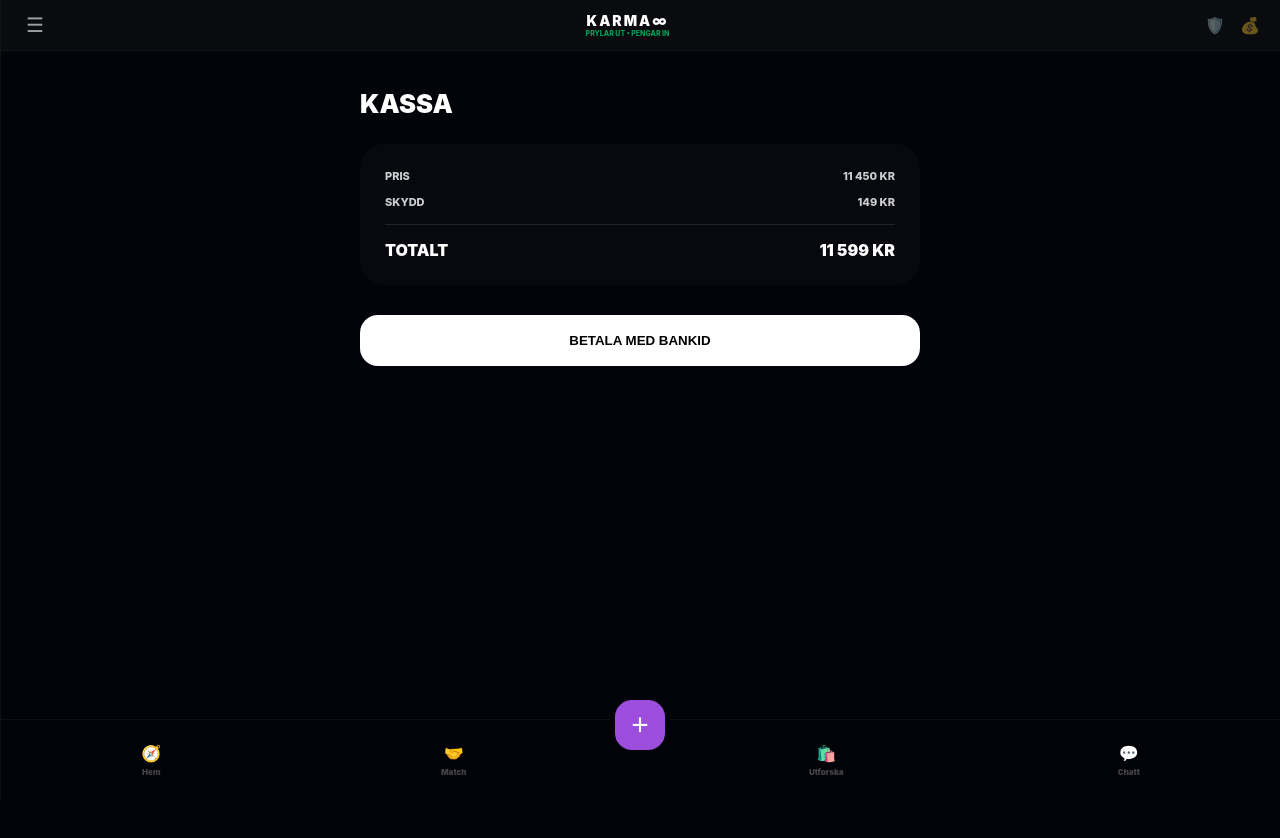
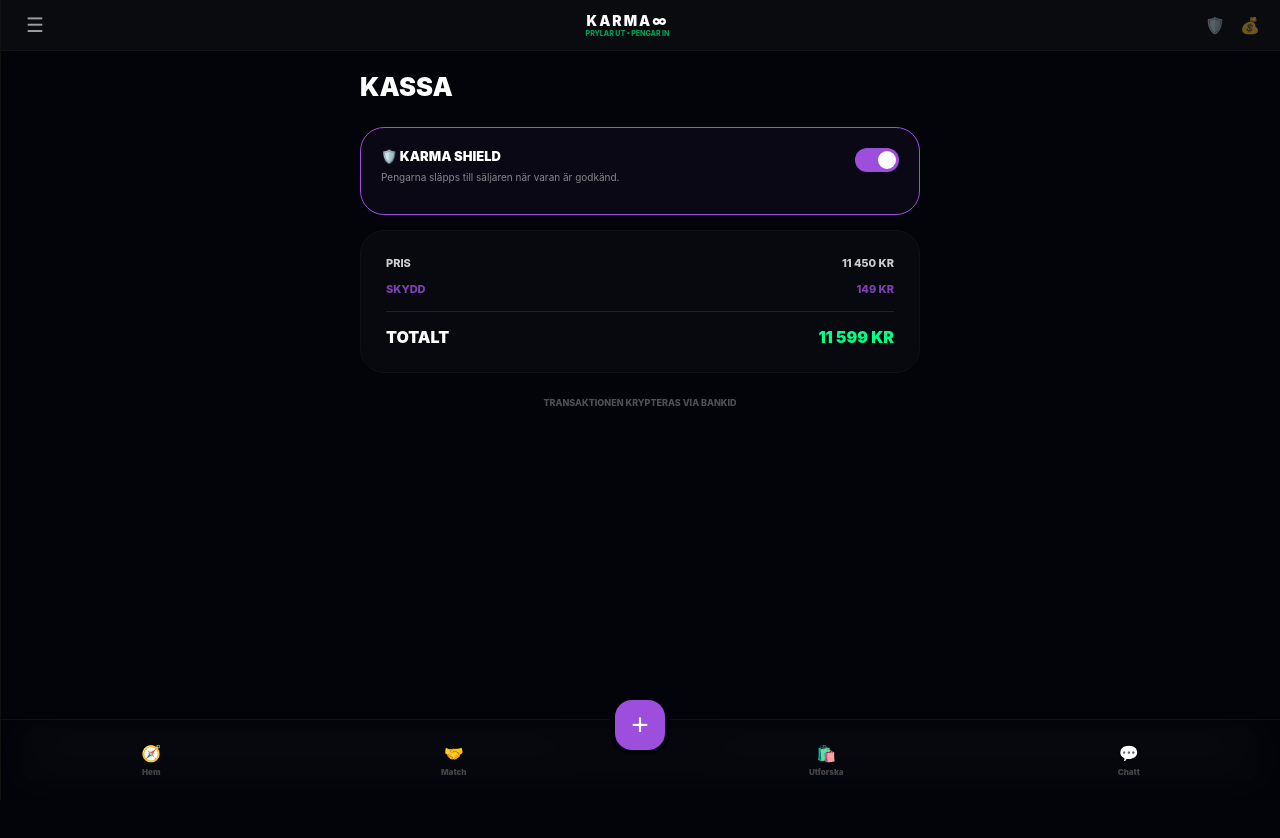
Before and after one commit to gascheckking/marketbeg-appGem, a Next.js app: page /checkout in a window 1280 px wide. Shown: the top 838 px of the page. Built offline with nearby package versions, Linux system fonts and the light colour scheme.

Commit message:
Update page.tsx

```diff
--- a/app/checkout/page.tsx
+++ b/app/checkout/page.tsx
@@ -1,10 +1,13 @@
 // app/checkout/page.tsx
 "use client";
 
-import React, { useState } from "react";
+import React, { Suspense, useState } from "react";
 import { useRouter, useSearchParams } from "next/navigation";
 
-export default function CheckoutPage() {
+/* =========================
+   CLIENT CHECKOUT CONTENT
+   ========================= */
+function CheckoutClient() {
   const router = useRouter();
   const params = useSearchParams();
 
@@ -18,32 +21,113 @@ export default function CheckoutPage() {
   const total = basePrice + shieldFee;
 
   return (
-    <div className="page-wrapper" style={{ padding: "20px" }}>
+    <div className="page-wrapper" style={{ padding: "20px", animation: "fadeIn 0.4s ease" }}>
       <header style={{ marginBottom: "25px" }}>
-        <h1 style={{ fontSize: "1.6rem", fontWeight: 900 }}>KASSA</h1>
+        <h1 style={{ fontSize: "1.6rem", fontWeight: 900, margin: 0 }}>KASSA</h1>
+
         {trust && (
-          <div style={{ fontSize: "9px", opacity: 0.6, fontWeight: 800 }}>
+          <div style={{ marginTop: "6px", fontSize: "9px", fontWeight: 800, opacity: 0.6 }}>
             Köpare med {trust}% tillit • {demand}
           </div>
         )}
       </header>
 
-      <div style={{ padding: "25px", borderRadius: "24px", background: "rgba(255,255,255,0.02)" }}>
+      <div style={{ display: "flex", flexDirection: "column", gap: "15px" }}>
+        {/* KARMA SHIELD */}
+        <div
+          style={{
+            padding: "20px",
+            borderRadius: "24px",
+            background: shieldActive
+              ? "rgba(157, 78, 221, 0.05)"
+              : "rgba(255,255,255,0.02)",
+            border: shieldActive
+              ? "1px solid var(--neon-purple)"
+              : "1px solid #222",
+          }}
+        >
+          <div style={{ display: "flex", justifyContent: "space-between" }}>
+            <div>
+              <h3 style={{ margin: 0, fontSize: "13px", fontWeight: 900 }}>
+                🛡️ KARMA SHIELD
+              </h3>
+              <p
+                style={{
+                  fontSize: "10px",
+                  marginTop: "6px",
+                  opacity: 0.5,
+                  lineHeight: "1.4",
+                }}
+              >
+                Pengarna släpps till säljaren när varan är godkänd.
+              </p>
+            </div>
+
+            <div
+              onClick={() => setShieldActive(!shieldActive)}
+              style={{
+                width: "44px",
+                height: "24px",
+                background: shieldActive ? "var(--neon-purple)" : "#333",
+                borderRadius: "12px",
+                position: "relative",
+                cursor: "pointer",
+              }}
+            >
+              <div
+                style={{
+                  width: "18px",
+                  height: "18px",
+                  background: "#fff",
+                  borderRadius: "50%",
+                  position: "absolute",
+                  top: "3px",
+                  left: shieldActive ? "23px" : "3px",
+                  transition: "0.3s",
+                }}
+              />
+            </div>
+          </div>
+        </div>
+
+        {/* ORDER SUMMARY */}
+        <div
+          style={{
+            padding: "25px",
+            borderRadius: "24px",
+            background: "rgba(255,255,255,0.02)",
+            border: "1px solid #111",
+          }}
+        >
           <div className="row">
             <span>PRIS</span>
             <span>{basePrice.toLocaleString("sv-SE")} KR</span>
           </div>
-        <div className="row">
+          <div className="row" style={{ color: "var(--neon-purple)" }}>
             <span>SKYDD</span>
             <span>{shieldFee} KR</span>
           </div>
           <div className="total-row">
             <span>TOTALT</span>
-          <span>{total.toLocaleString("sv-SE")} KR</span>
+            <span style={{ color: "var(--neon-mint)" }}>
+              {total.toLocaleString("sv-SE")} KR
+            </span>
           </div>
         </div>
 
-      <div style={{ marginTop: "30px" }}>
+        <p style={{ textAlign: "center", fontSize: "9px", opacity: 0.3, fontWeight: 800 }}>
+          TRANSAKTIONEN KRYPTERAS VIA BANKID
+        </p>
+      </div>
+
+      <div
+        style={{
+          position: "fixed",
+          bottom: "calc(20px + env(safe-area-inset-bottom))",
+          left: "20px",
+          right: "20px",
+        }}
+      >
         <button
           onClick={() => router.push("/checkout/success")}
           style={{
@@ -54,6 +138,7 @@ export default function CheckoutPage() {
             color: "#000",
             fontWeight: 900,
             border: "none",
+            fontSize: "14px",
           }}
         >
           BETALA MED BANKID
@@ -78,7 +163,28 @@ export default function CheckoutPage() {
           font-weight: 900;
           font-size: 16px;
         }
+        @keyframes fadeIn {
+          from {
+            opacity: 0;
+            transform: translateY(6px);
+          }
+          to {
+            opacity: 1;
+            transform: translateY(0);
+          }
+        }
       `}</style>
     </div>
   );
 }
+
+/* =========================
+   PAGE EXPORT (WITH SUSPENSE)
+   ========================= */
+export default function CheckoutPage() {
+  return (
+    <Suspense fallback={<div style={{ padding: "40px", textAlign: "center" }}>Laddar kassa…</div>}>
+      <CheckoutClient />
+    </Suspense>
+  );
+}
```
Lines whose indentation alone changed are shown as unchanged.
